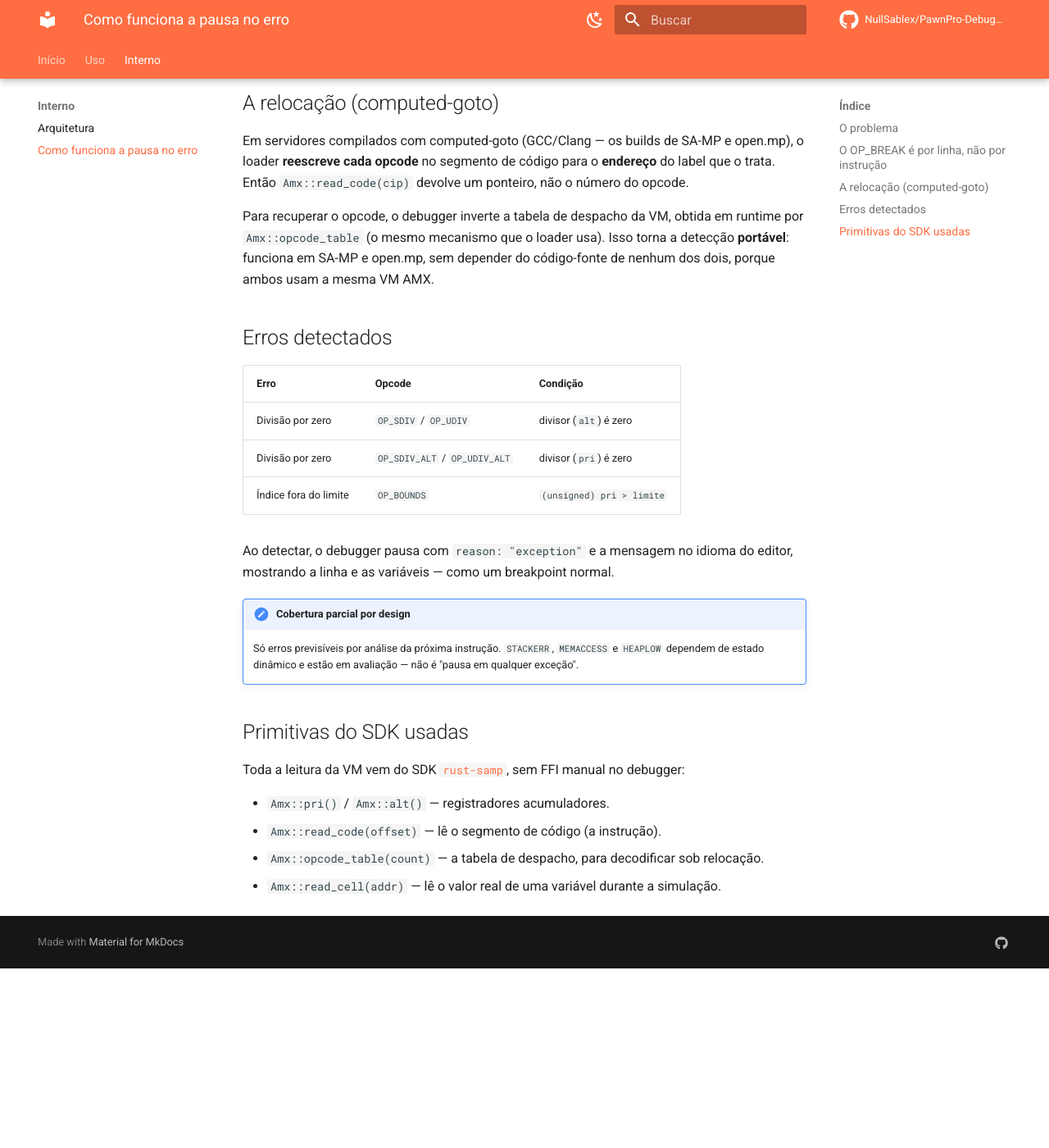
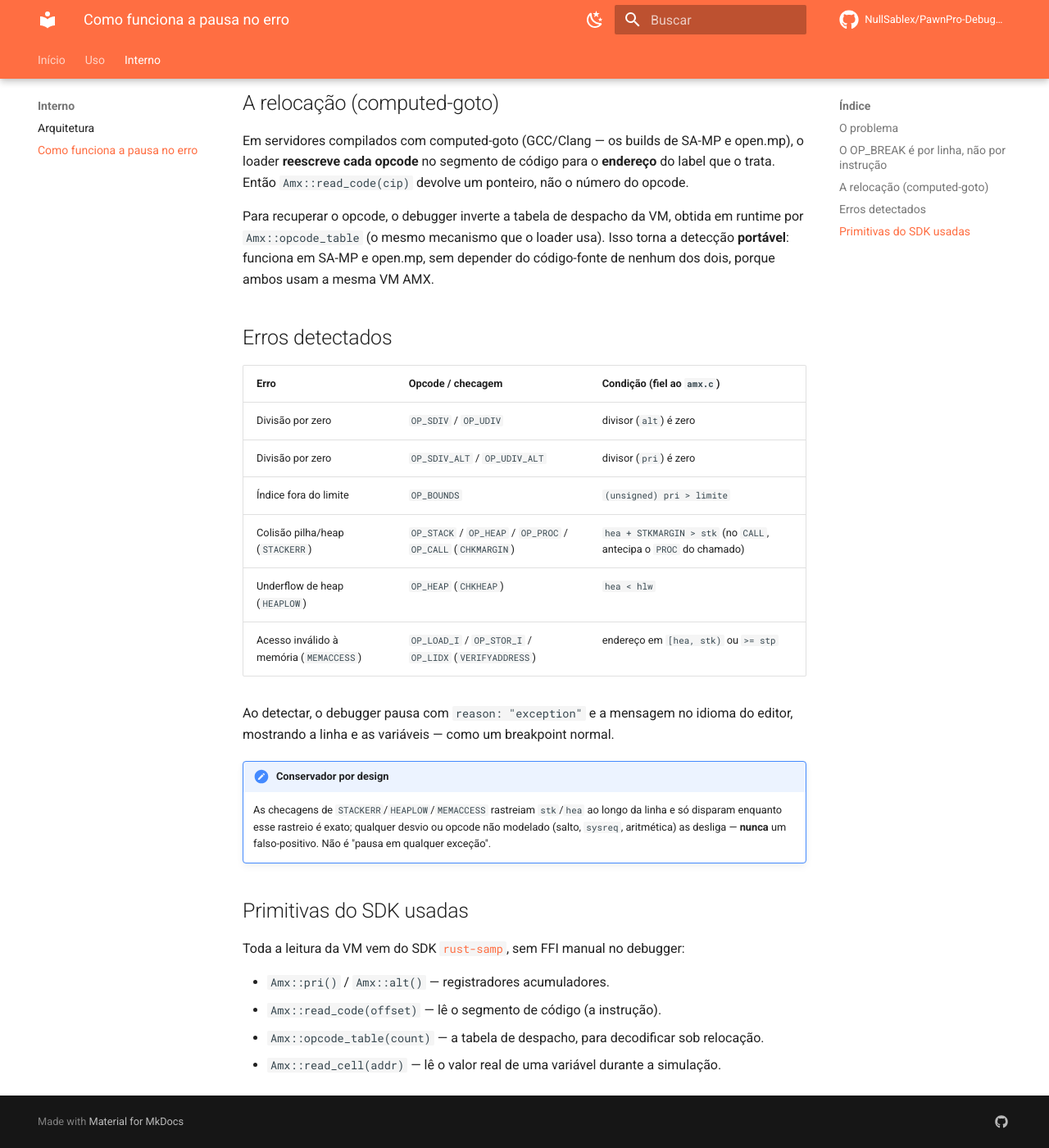
Before and after one commit to NullSablex/PawnPro-Debugger, an MkDocs documentation site: the page built from docs/runtime-errors.md, in a window 1280 px wide and 1400 px high, scrolled down 758 px. Shown: the whole window at 82% size. Built offline with MkDocs 1.6.1 and Material for MkDocs 9.7.7, drawn with Linux system fonts in a browser that asks for light colours; comment, search, counter and statistics services are not loaded; before the commit the page ends 1939 px from its top, so only the background shows below that.

Commit message:
docs: marcar call stack, data breakpoints e erros de runtime como concluídos
Alinha docs/features.md e docs/runtime-errors.md ao que o PR entrega (estavam
como 'planejado'/'em avaliação'). Adiciona STACKERR/HEAPLOW/MEMACCESS à tabela
de erros com as condições fiéis ao amx.c.

```diff
--- a/docs/runtime-errors.md
+++ b/docs/runtime-errors.md
@@ -42,19 +42,23 @@ código-fonte de nenhum dos dois, porque ambos usam a mesma VM AMX.
 
 ## Erros detectados
 
-| Erro | Opcode | Condição |
+| Erro | Opcode / checagem | Condição (fiel ao `amx.c`) |
 |------|--------|----------|
 | Divisão por zero | `OP_SDIV` / `OP_UDIV` | divisor (`alt`) é zero |
 | Divisão por zero | `OP_SDIV_ALT` / `OP_UDIV_ALT` | divisor (`pri`) é zero |
 | Índice fora do limite | `OP_BOUNDS` | `(unsigned) pri > limite` |
+| Colisão pilha/heap (`STACKERR`) | `OP_STACK` / `OP_HEAP` / `OP_PROC` / `OP_CALL` (`CHKMARGIN`) | `hea + STKMARGIN > stk` (no `CALL`, antecipa o `PROC` do chamado) |
+| Underflow de heap (`HEAPLOW`) | `OP_HEAP` (`CHKHEAP`) | `hea < hlw` |
+| Acesso inválido à memória (`MEMACCESS`) | `OP_LOAD_I` / `OP_STOR_I` / `OP_LIDX` (`VERIFYADDRESS`) | endereço em `[hea, stk)` ou `>= stp` |
 
 Ao detectar, o debugger pausa com `reason: "exception"` e a mensagem no idioma do
 editor, mostrando a linha e as variáveis — como um breakpoint normal.
 
-!!! note "Cobertura parcial por design"
-    Só erros previsíveis por análise da próxima instrução. `STACKERR`,
-    `MEMACCESS` e `HEAPLOW` dependem de estado dinâmico e estão em avaliação — não
-    é "pausa em qualquer exceção".
+!!! note "Conservador por design"
+    As checagens de `STACKERR`/`HEAPLOW`/`MEMACCESS` rastreiam `stk`/`hea` ao longo
+    da linha e só disparam enquanto esse rastreio é exato; qualquer desvio ou
+    opcode não modelado (salto, `sysreq`, aritmética) as desliga — **nunca** um
+    falso-positivo. Não é "pausa em qualquer exceção".
 
 ## Primitivas do SDK usadas
 
```
Also changed, not shown: docs/features.md (+4 -4 lines), docs/index.md (+1 -1 lines).
